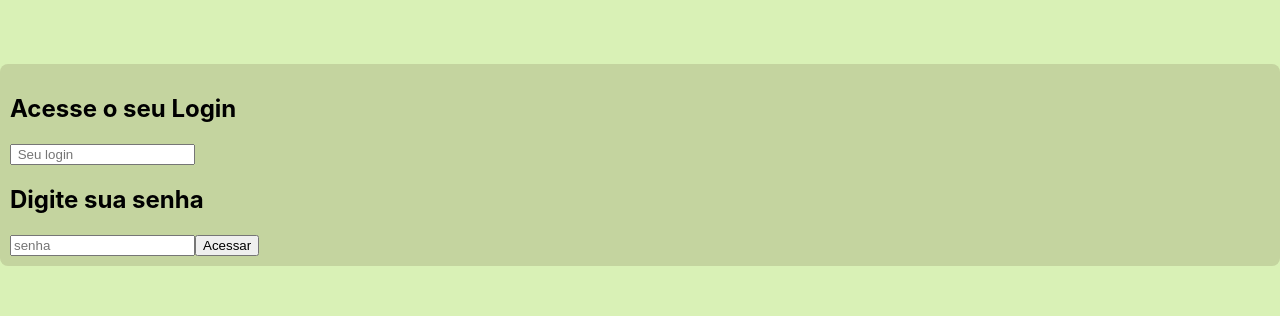
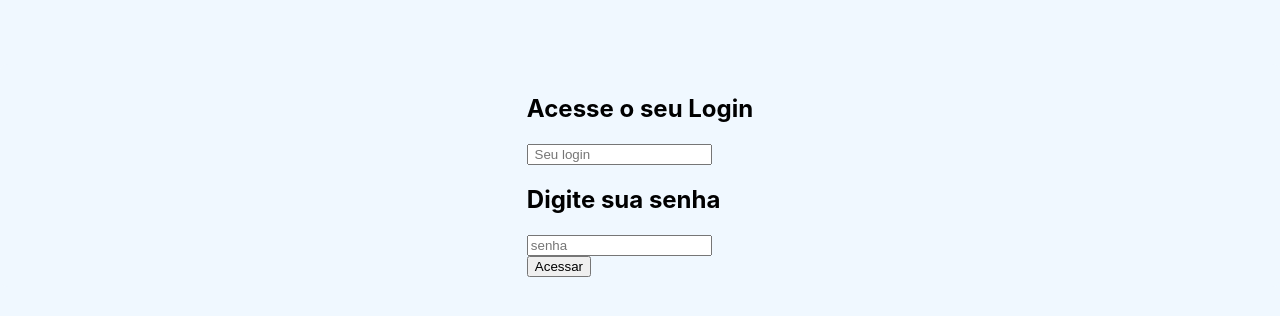
Before and after one commit to RafaelVtor/WebPet-2.0, a React (Create React App) app in the folder frontend/: page / in a window 1280 px wide. Shown: the top 316 px of the page. Built offline with nearby package versions, Linux system fonts and the light colour scheme.

Commit message:
mudanças na página de perfil do dono

```diff
--- a/frontend/src/global.css
+++ b/frontend/src/global.css
@@ -1,5 +1,5 @@
 body{
-  background: #D9F1B6;
+  background: aliceblue;
 
 
 }
--- a/frontend/src/pages/animais/styles.css
+++ b/frontend/src/pages/animais/styles.css
@@ -21,7 +21,7 @@ p:hover{
   display: flex;
   width: 100%;
   min-width: 480px;
-
+  background: aliceblue;
   justify-content: space-between;
   flex-wrap: wrap;
   justify-content: center;
@@ -30,7 +30,7 @@ p:hover{
   margin-bottom: 5%;
 
   border-radius: 8px;
-  background: #c4d49f;
+
   padding: 10px;
 }
 
@@ -42,8 +42,9 @@ p:hover{
   justify-content: space-between;
   margin: 20px;
   padding: 10px;
-  border-style: groove;
+  border-radius: 10px;
   text-decoration: none;
+  background: gainsboro;
 }
 
 .img img {
--- a/frontend/src/pages/logon/index.js
+++ b/frontend/src/pages/logon/index.js
@@ -10,7 +10,7 @@ export default function Logon () {
   const [usuario, setUsuario] = useState([])
   const [id, setNome] = useState([])
   const [senha, setSenha] = useState([])
-  const history = useHistory();
+  const history = useHistory()
 
   async function login (e) {
     e.preventDefault()
@@ -18,10 +18,10 @@ export default function Logon () {
     try {
       const response = await api.post('http://localhost:3333/sessions', {
         id,
-        senha,
-      });
-      console.log(response);
-      alert("Olá "+response.data.nome)
+        senha
+      })
+      console.log(response)
+      alert('Olá ' + response.data.nome)
       history.push('/animais')
     } catch {
       alert('Usuário ou senha incorreta')
@@ -50,8 +50,9 @@ export default function Logon () {
               value={senha}
               onChange={e => setSenha(e.target.value)}
             />
-
-            <button className='button' >Acessar</button>
+            <div className='botao'>
+              <button className='button'>Acessar</button>
+            </div>
           </form>
         </section>
       </div>
--- a/frontend/src/pages/logon/styles.css
+++ b/frontend/src/pages/logon/styles.css
@@ -2,35 +2,43 @@ body {
   padding: 0px;
   margin: 0px;
 }
+p:hover {
+  text-decoration: none;
+}
 
 .corpo {
-  display: grid;
-
-  justify-content: center;
+  display: flex;
+  justify-content: space-around;
+  flex-wrap: wrap;
   align-content: center;
-
 }
 
 .container {
-  display: grid;
-  grid-template-columns: 1fr 1fr;
-  grid-template-rows: 1fr 1fr;
+  display: flex;
   width: 100%;
   min-width: 480px;
-
-  justify-content: center;
+  background: aliceblue;
+  justify-content: space-between;
   flex-wrap: wrap;
   justify-content: center;
   align-content: center;
-  margin-top: 23%;
-
-
+  margin-top: 5%;
+  margin-bottom: 5%;
 
   border-radius: 8px;
-  background: #c4d49f;
+
   padding: 10px;
 }
 
-.form{
-  width: 100%;
+.textos {
+  width: 200px;
+  word-spacing: 2px;
+  padding: 2px;
 }
+
+.botao{
+  display: flex;
+justify-content: space;
+flex-wrap: wrap;
+align-content: center;
+}
--- a/frontend/src/pages/perfil-animal/index.js
+++ b/frontend/src/pages/perfil-animal/index.js
@@ -1,5 +1,7 @@
 import React, { useEffect, useState } from 'react'
 import api from '../../services/api'
+import Animais from '../animais'
+import './styles.css'
 
 export default function Animal (req) {
   const { id } = req.match.params
@@ -16,7 +18,25 @@ export default function Animal (req) {
   return (
     <div>
       {animal.map(animal => {
-        return <h3 key={animal.id}>{animal.nome}</h3>
+        return (
+          <div key={animal.id} className="container">
+            <div className='img'>
+              <img
+                src='https://encrypted-tbn0.gstatic.com/images?q=tbn%3AANd9GcRyadif9JWZTSrXOqPs4pvNPzSp6Envg9TGLZGzM-Prg3LQFm_c&usqp=CAU'
+                alt=''
+              />
+            </div>
+            <div>
+              <h2>{animal.nome}</h2>
+              <ul>
+                <li>Idade: {animal.idade}</li>
+                <li>Tipo: {animal.tipo}</li>
+                <li>Vacinas: {animal.vacinas}</li>
+                <li>Observações: {animal.obs}</li>
+              </ul>
+            </div>
+          </div>
+        )
       })}
     </div>
   )
--- a/frontend/src/pages/perfil-animal/styles.css
+++ b/frontend/src/pages/perfil-animal/styles.css
@@ -0,0 +1,9 @@
+ul {
+  list-style-type: none;
+}
+
+.container {
+  display: grid;
+  flex-wrap: wrap;
+  align-self: center;
+}
```
Also changed, not shown: frontend/src/pages/animais/index.js (line endings or trailing spaces).
